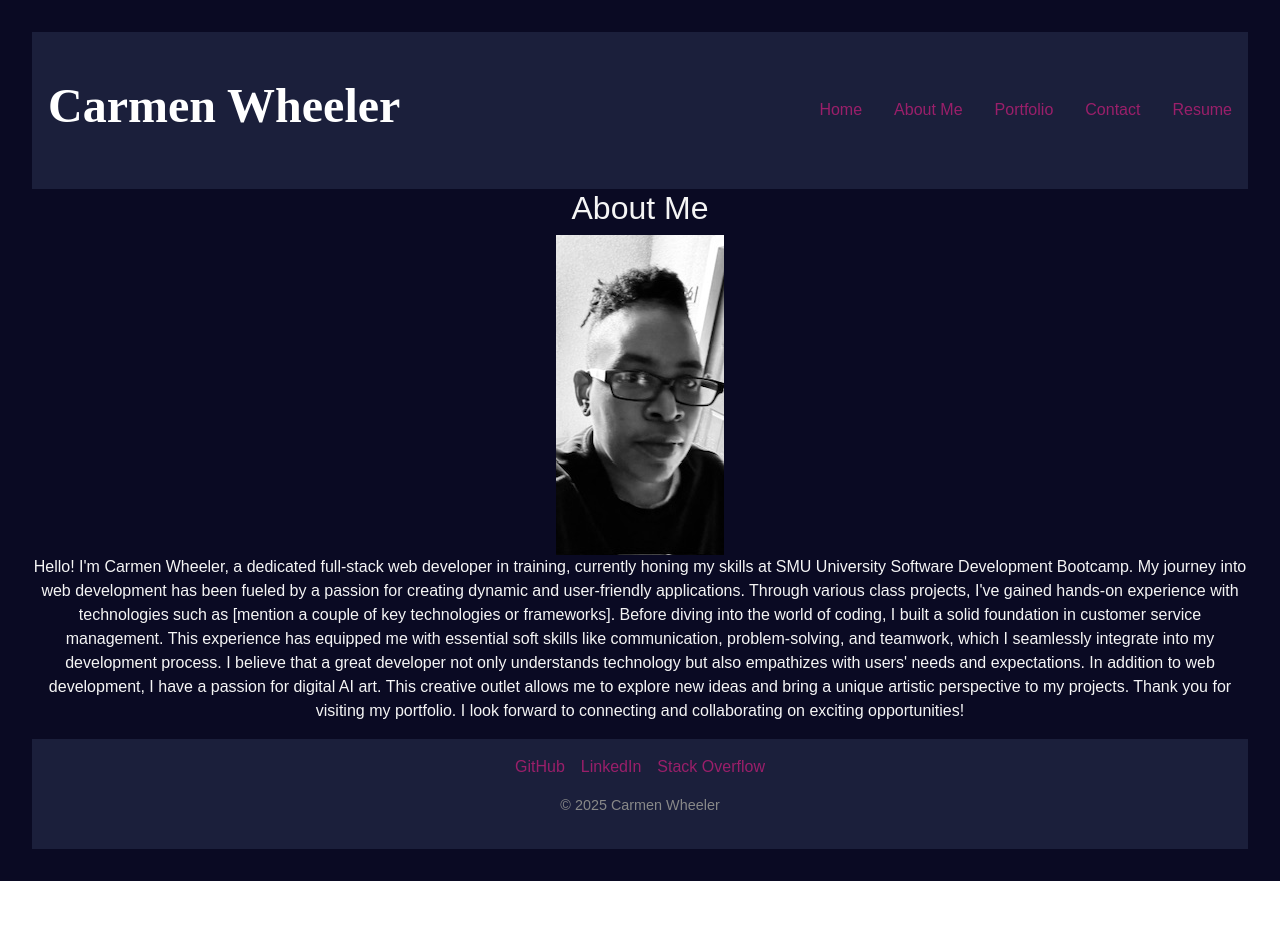
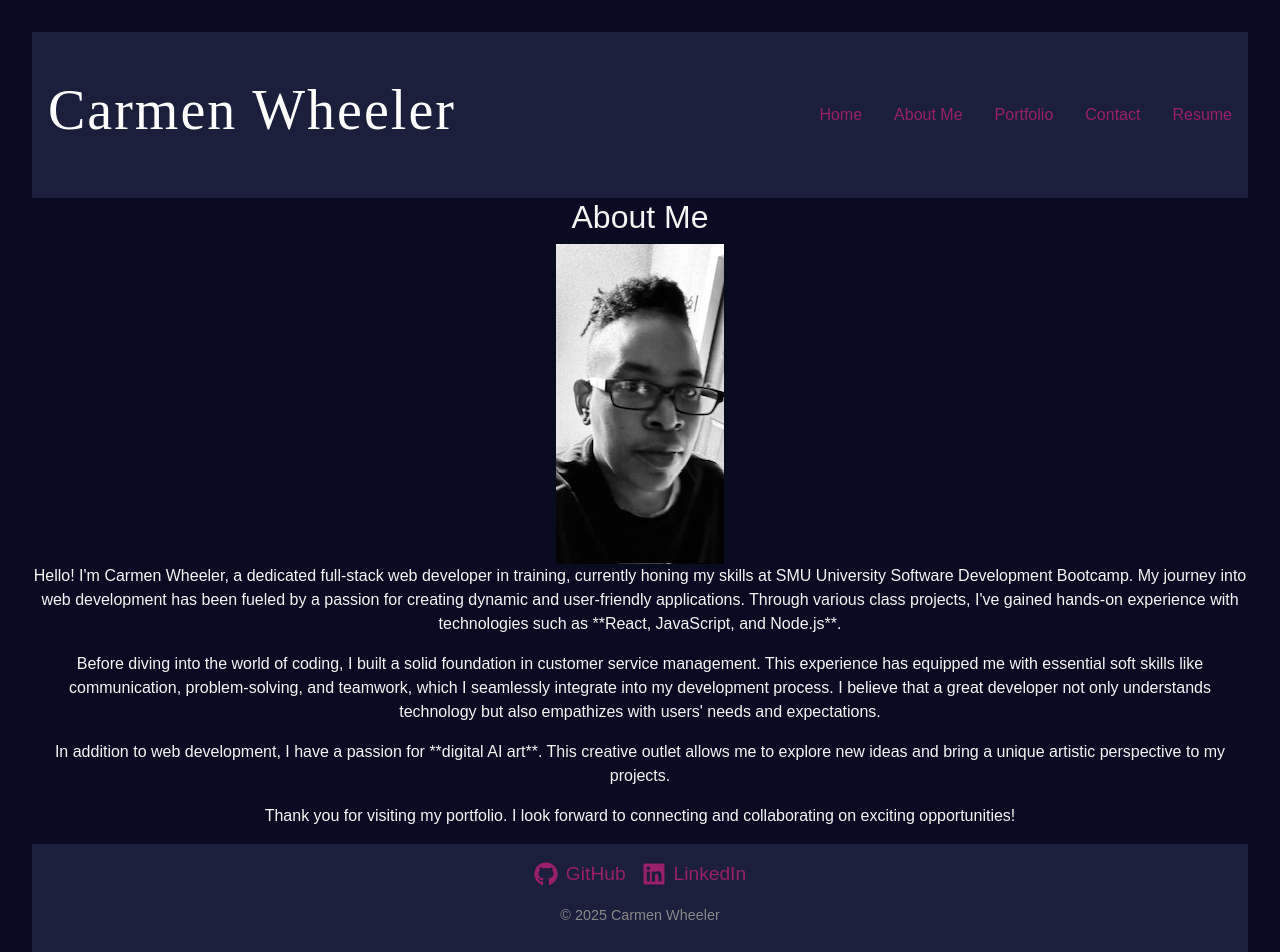
Before and after one commit to OutsideofemiT/Portfolio_CW, a React (Vite) app: page /aboutme in a window 1280 px wide. Shown: the top 952 px of the page. Before the commit the page ends 881 px from the top, so only its background shows below. Built offline with nearby package versions, Linux system fonts and the light colour scheme.

Commit message:
changing fonts

```diff
--- a/package.json
+++ b/package.json
@@ -14,6 +14,7 @@
     "framer-motion": "^12.4.7",
     "react": "^19.0.0",
     "react-dom": "^19.0.0",
+    "react-icons": "^5.5.0",
     "react-router-dom": "^7.2.0"
   },
   "devDependencies": {
--- a/public/index.html
+++ b/public/index.html
@@ -7,7 +7,8 @@
     <link rel="stylesheet" href="./assets/index.css">
     <script type="module" crossorigin src="/assets/index-cj1YGaNt.js"></script>
     <link rel="stylesheet" crossorigin href="/assets/index-BiGeqkDr.css">
-    <link href="https://fonts.googleapis.com/css2?family=Dancing+Script:wght@400;700&display=swap" rel="stylesheet">
+    <link href="https://fonts.googleapis.com/css2?family=Great+Vibes&display=swap" rel="stylesheet">
+
   </head>
   <body>
     <div id="root"></div>
--- a/src/assets/styles/index.css
+++ b/src/assets/styles/index.css
@@ -184,11 +184,26 @@ footer {
 }
 
 .footer-links li a {
+  display: flex;
+  align-items: center;
+  gap: 0.5rem; /* Space between icon and text */
   color: #9A1F6A; /* Neon Purple */
+  font-size: 1.2rem;
+  text-decoration: none;
+  transition: color 0.3s ease-in-out;
 }
 
 .footer-links li a:hover {
   color: #00FFFF; /* Electric Cyan */
+}
+
+.footer-icon {
+  font-size: 1.5rem; /* Adjust icon size */
+  transition: transform 0.3s ease-in-out;
+}
+
+.footer-links li a:hover .footer-icon {
+  transform: scale(1.2); /* Slight zoom effect on hover */
 }
 
 .footer-copyright {
@@ -196,6 +211,7 @@ footer {
   color: #888;
   margin-top: 1rem;
 }
+
 
 h1 {
   font-size: 3.2em;
@@ -265,17 +281,17 @@ button:focus-visible {
   margin: 0 auto !important;
 }
 
-h1.signature {
-  font-family: 'Dancing Script', cursive !important;
-  font-size: 3rem !important;  /* Adjust as needed */
-  font-weight: 700 !important;
+.signature {
+  font-family: 'Great Vibes', cursive !important;
+  font-size: 3.5rem !important;
+  font-weight: 400 !important;
   color: #fff !important;
-  text-align: center !important;
+  text-align: center;
+  text-transform: capitalize;
+  letter-spacing: 2px;
 }
-/* Override Bootstrap global heading styles */
-h1, h2, h3, h4, h5, h6 {
-  font-family: inherit !important;
-}
+
+
 .home-container {
   display: flex;
   flex-direction: column;
@@ -289,3 +305,9 @@ h1, h2, h3, h4, h5, h6 {
   font-weight: bold;
   color: #fff;
 }
+.introduction-text {
+  font-size: 5px;
+  font-weight: lighter;
+  color: #fff;
+  text-align: justify
+}
--- a/src/components/Footer.jsx
+++ b/src/components/Footer.jsx
@@ -1,13 +1,21 @@
-import React from 'react';
+import React from "react";
+import { FaGithub, FaLinkedin } from "react-icons/fa"; // Importing icons
 
 const Footer = () => {
   return (
-    <footer>
+    <footer className="footer-container">
       <div className="footer-content">
         <ul className="footer-links">
-          <li><a href="https://github.com/developer">GitHub</a></li>
-          <li><a href="https://www.linkedin.com/in/developer">LinkedIn</a></li>
-          <li><a href="https://stackoverflow.com/users/developer">Stack Overflow</a></li>
+          <li>
+            <a href="https://github.com/outsideofemit" target="_blank" rel="noopener noreferrer">
+              <FaGithub className="footer-icon" /> GitHub
+            </a>
+          </li>
+          <li>
+            <a href="https://www.linkedin.com/in/carmendwheeler" target="_blank" rel="noopener noreferrer">
+              <FaLinkedin className="footer-icon" /> LinkedIn
+            </a>
+          </li>
         </ul>
       </div>
       <p className="footer-copyright">© {new Date().getFullYear()} Carmen Wheeler</p>
--- a/src/pages/AboutMe.jsx
+++ b/src/pages/AboutMe.jsx
@@ -1,15 +1,27 @@
+import cdwImage from "../assets/images/cdw.jpg";
+
 const AboutMe = () => {
   return (
     <section>
       <h2>About Me</h2>
-      <img src="./src/assets/images/cdw.jpg" alt="Developer Avatar" />
-      <p>Hello! I'm Carmen Wheeler, a dedicated full-stack web developer in training, currently honing my skills at SMU University Software Development Bootcamp. My journey into web development has been fueled by a passion for creating dynamic and user-friendly applications. Through various class projects, I've gained hands-on experience with technologies such as [mention a couple of key technologies or frameworks].
+      <img src={cdwImage} alt="Developer Avatar" className="profile-image" />
+      <div className="introduction">
+        <p>
+          Hello! I'm Carmen Wheeler, a dedicated full-stack web developer in training, currently honing my skills at SMU University Software Development Bootcamp. My journey into web development has been fueled by a passion for creating dynamic and user-friendly applications.
 
-Before diving into the world of coding, I built a solid foundation in customer service management. This experience has equipped me with essential soft skills like communication, problem-solving, and teamwork, which I seamlessly integrate into my development process. I believe that a great developer not only understands technology but also empathizes with users' needs and expectations.
+          Through various class projects, I've gained hands-on experience with technologies such as **React, JavaScript, and Node.js**.
+        </p>
 
-In addition to web development, I have a passion for digital AI art. This creative outlet allows me to explore new ideas and bring a unique artistic perspective to my projects.
+        <p>
+          Before diving into the world of coding, I built a solid foundation in customer service management. This experience has equipped me with essential soft skills like communication, problem-solving, and teamwork, which I seamlessly integrate into my development process. I believe that a great developer not only understands technology but also empathizes with users' needs and expectations.
+        </p>
 
-Thank you for visiting my portfolio. I look forward to connecting and collaborating on exciting opportunities!</p>
+        <p>
+          In addition to web development, I have a passion for **digital AI art**. This creative outlet allows me to explore new ideas and bring a unique artistic perspective to my projects.
+        </p>
+
+        <p>Thank you for visiting my portfolio. I look forward to connecting and collaborating on exciting opportunities!</p>
+      </div>
     </section>
   );
 };
```
Also changed, not shown: 1 other file (tests, documents, lock files or other folders).
